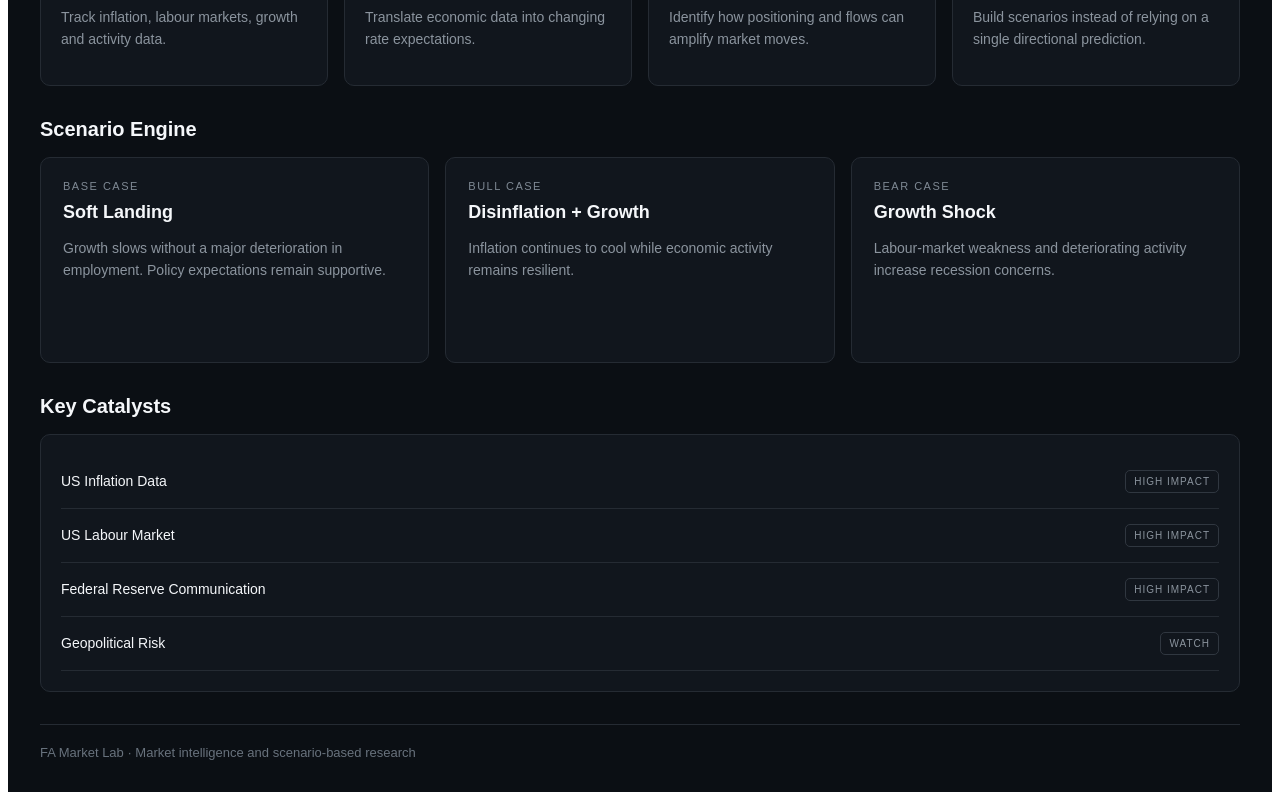
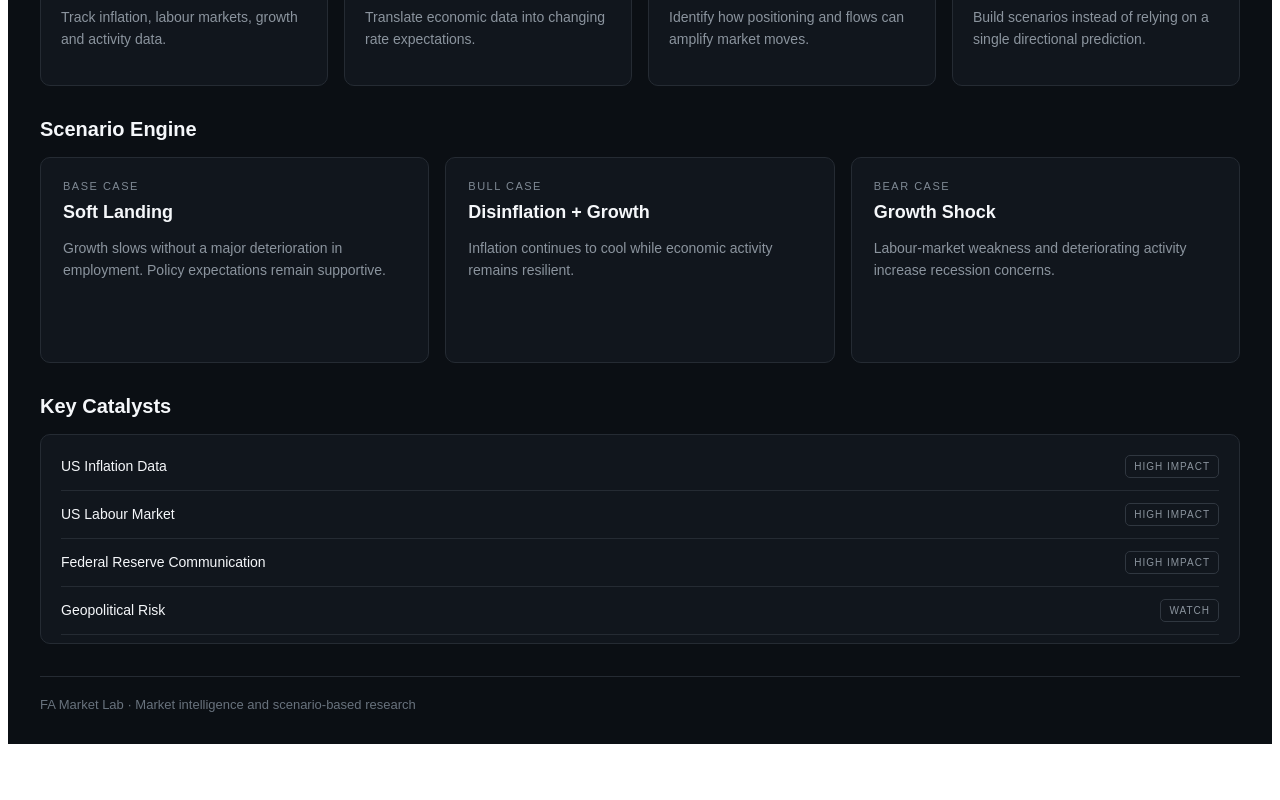
Before and after one commit to davidrogers2326-code/fa-market-lab, a Next.js app: page / in a window 1280 px wide. Shown: the part 526-1326 px from the top of the page. After the commit the page ends 1278 px from the top, so only its background shows below. Built offline with nearby package versions, Linux system fonts and the light colour scheme.

Commit message:
Update page.tsx

```diff
--- a/app/page.tsx
+++ b/app/page.tsx
@@ -301,9 +301,22 @@ export default function Home() {
     Key Catalysts
   </h2>
 
-  <div style={cardStyle}>
+  <div
+  style={{
+    ...cardStyle,
+    alignSelf: "flex-start",
+    height: "fit-content",
+    padding: "8px 20px",
+  }}
+>
   {marketWeek.catalysts.map((catalyst) => (
-      <div key={catalyst.name} style={catalystStyle}>
+    <div
+      key={catalyst.name}
+      style={{
+        ...catalystStyle,
+        padding: "12px 0",
+      }}
+    >
       <span>{catalyst.name}</span>
       <span style={tagStyle}>{catalyst.tag}</span>
     </div>
```
Lines whose indentation alone changed are shown as unchanged.
